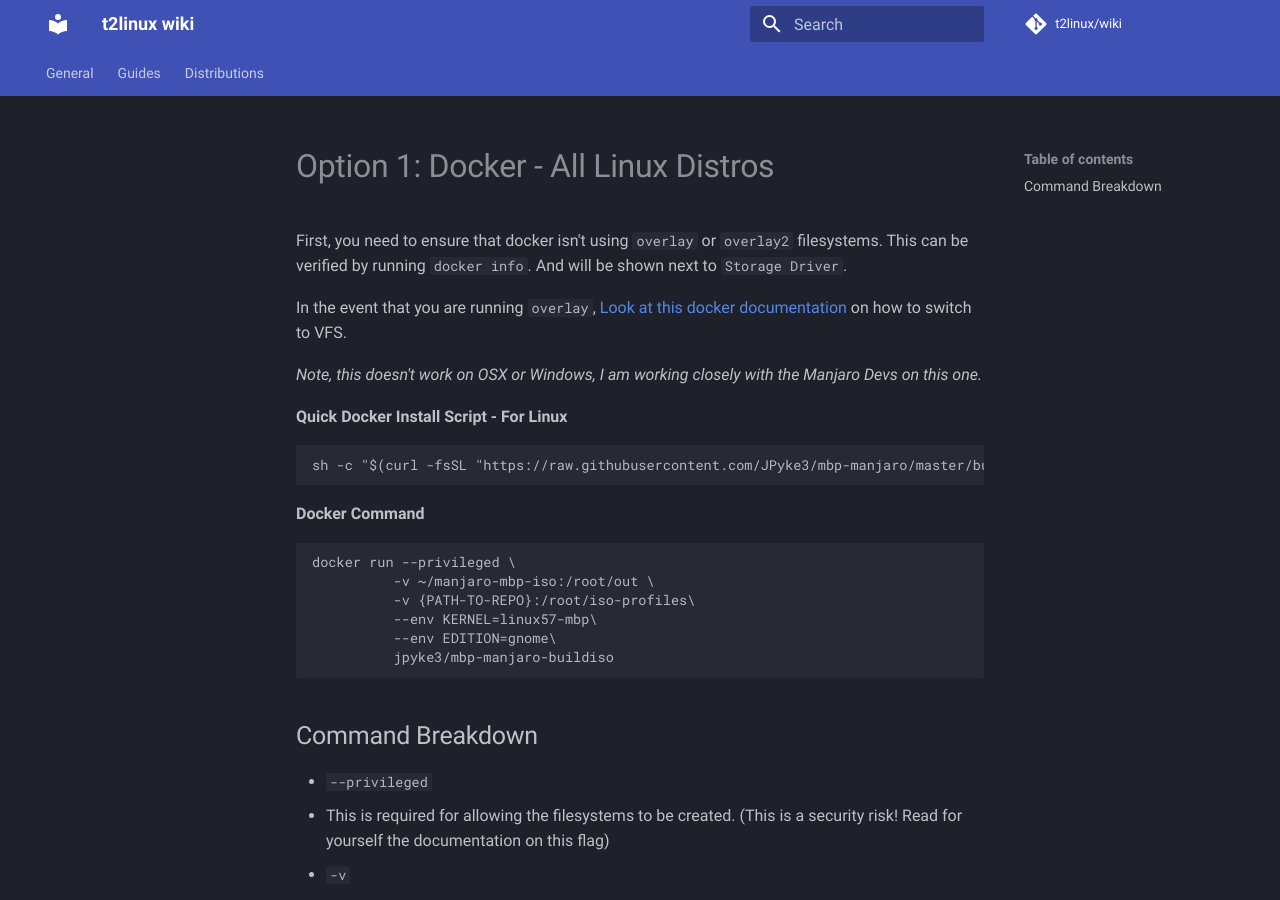
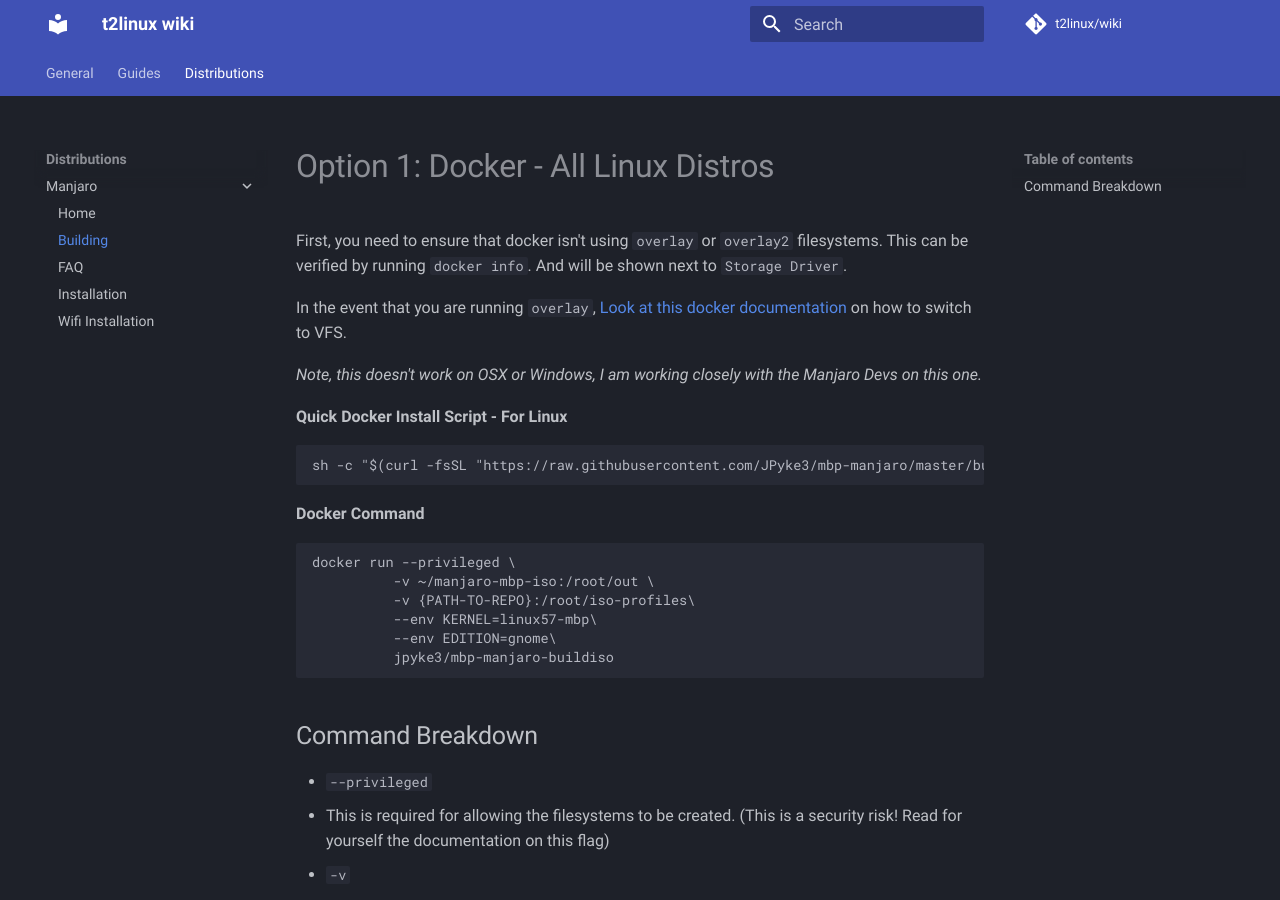
Before and after one commit to t2linux/wiki, an MkDocs documentation site: the page built from docs/distributions/manjaro/building.md, in a window 1280 px wide and 900 px high. Built offline with MkDocs 1.6.1 and Material for MkDocs 9.7.7, drawn with Linux system fonts in a browser that asks for light colours; comment, search, counter and statistics services are not loaded.

Commit message:
Nav: Added manjaro files to nav

```diff
--- a/mkdocs.yml
+++ b/mkdocs.yml
@@ -37,6 +37,10 @@ nav:
     - Distributions:
           - Manjaro:
                 - Home: distributions/manjaro/home.md
+                - Building: distributions/manjaro/building.md
+                - FAQ: distributions/manjaro/faq.md
+                - Installation: distributions/manjaro/installation.md
+                - Wifi Installation: distributions/manjaro/wifi-installation.md
 
 extra_css:
     - stylesheets\colors.css
```
